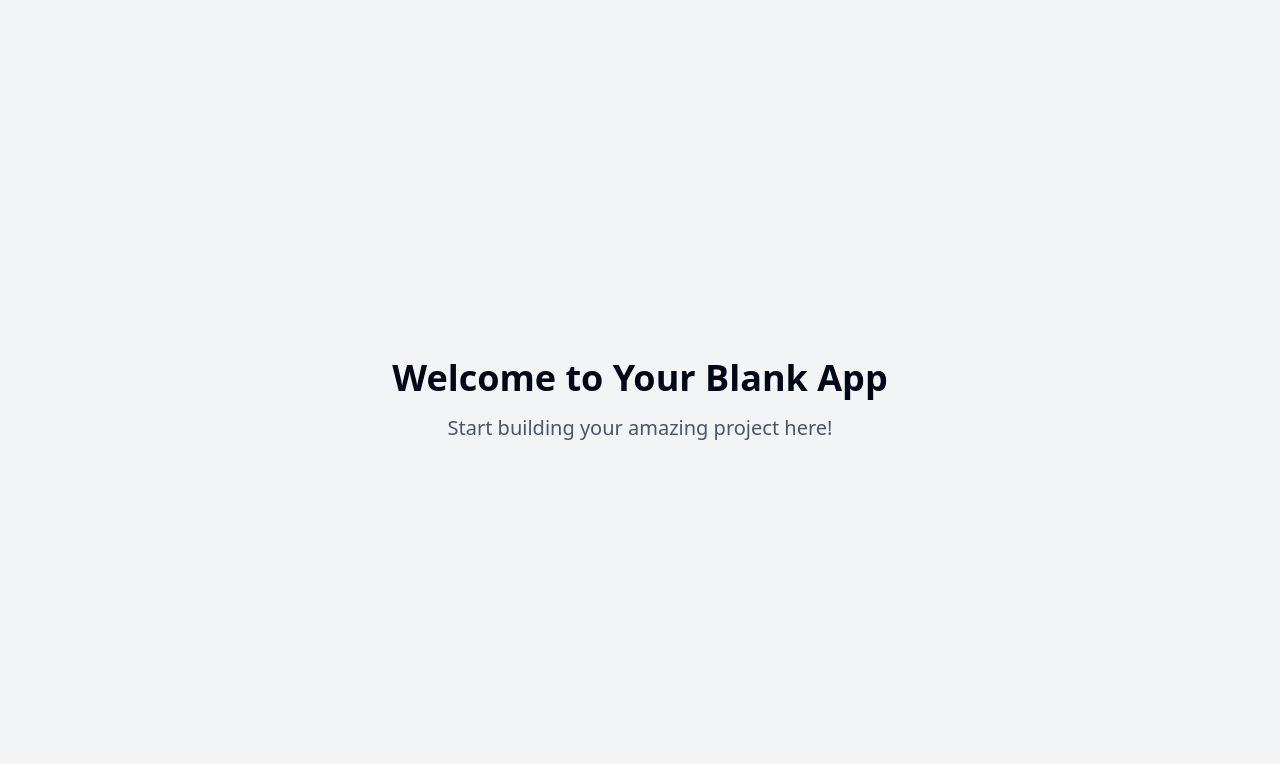
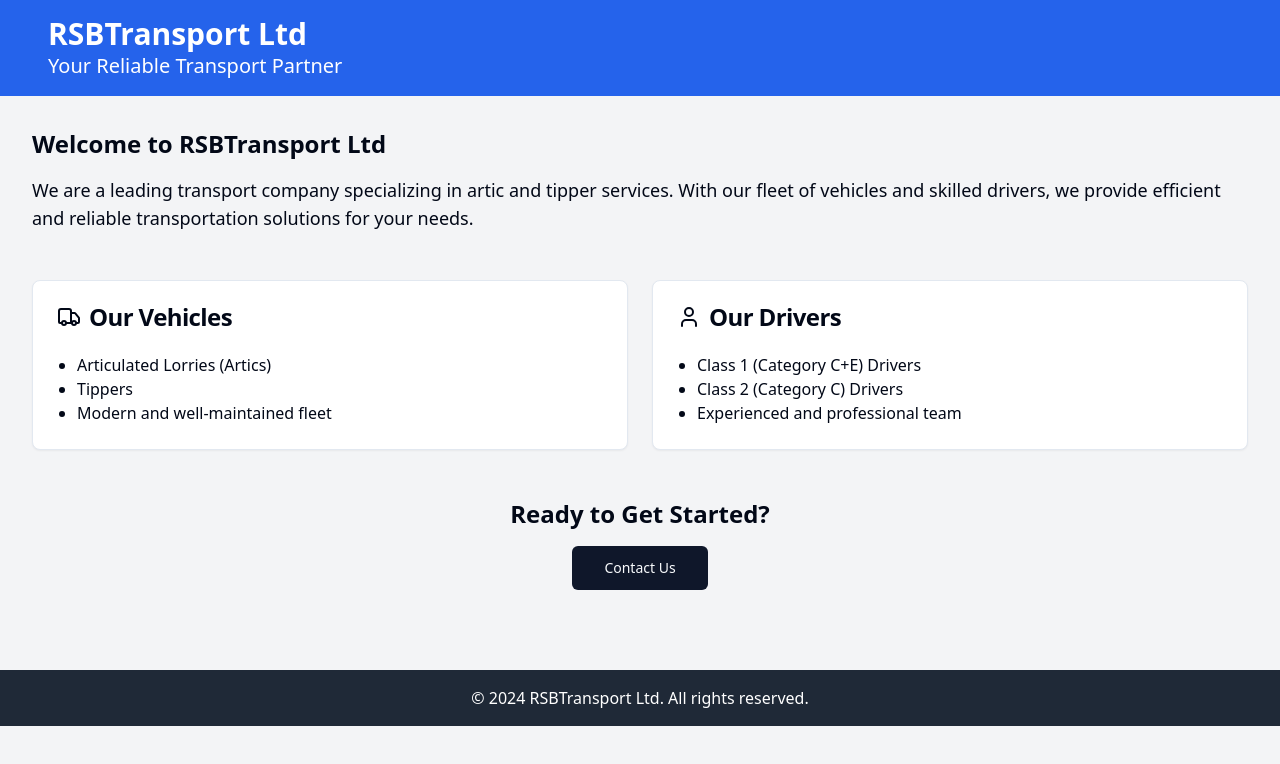
Before and after one commit to Derbyshire-Removals/transport-titanium-web, a React (Vite) app: page / in a window 1280 px wide. Shown: the top 764 px of the page. Built offline with nearby package versions, Linux system fonts and the light colour scheme.

Commit message:
Create website for RSBTransportLtd
Initialized a website for RSBTransportLtd.com, a transport company specializing in artic and tippers, offering both class 1 and class 2 services.
[skip gpt_engineer]

```diff
--- a/src/pages/Index.jsx
+++ b/src/pages/Index.jsx
@@ -1,12 +1,71 @@
-// Update this page (the content is just a fallback if you fail to update the page)
+import React from 'react';
+import { Button } from "@/components/ui/button";
+import { Card, CardHeader, CardTitle, CardDescription, CardContent } from "@/components/ui/card";
+import { TruckIcon, UserIcon } from 'lucide-react';
 
 const Index = () => {
   return (
-    <div className="min-h-screen flex items-center justify-center bg-gray-100">
-      <div className="text-center">
-        <h1 className="text-4xl font-bold mb-4">Welcome to Your Blank App</h1>
-        <p className="text-xl text-gray-600">Start building your amazing project here!</p>
-      </div>
+    <div className="min-h-screen bg-gray-100">
+      <header className="bg-blue-600 text-white p-4">
+        <div className="container mx-auto">
+          <h1 className="text-3xl font-bold">RSBTransport Ltd</h1>
+          <p className="text-xl">Your Reliable Transport Partner</p>
+        </div>
+      </header>
+
+      <main className="container mx-auto py-8">
+        <section className="mb-12">
+          <h2 className="text-2xl font-semibold mb-4">Welcome to RSBTransport Ltd</h2>
+          <p className="text-lg">
+            We are a leading transport company specializing in artic and tipper services.
+            With our fleet of vehicles and skilled drivers, we provide efficient and reliable
+            transportation solutions for your needs.
+          </p>
+        </section>
+
+        <section className="grid md:grid-cols-2 gap-6 mb-12">
+          <Card>
+            <CardHeader>
+              <CardTitle className="flex items-center">
+                <TruckIcon className="mr-2" /> Our Vehicles
+              </CardTitle>
+            </CardHeader>
+            <CardContent>
+              <ul className="list-disc pl-5">
+                <li>Articulated Lorries (Artics)</li>
+                <li>Tippers</li>
+                <li>Modern and well-maintained fleet</li>
+              </ul>
+            </CardContent>
+          </Card>
+
+          <Card>
+            <CardHeader>
+              <CardTitle className="flex items-center">
+                <UserIcon className="mr-2" /> Our Drivers
+              </CardTitle>
+            </CardHeader>
+            <CardContent>
+              <ul className="list-disc pl-5">
+                <li>Class 1 (Category C+E) Drivers</li>
+                <li>Class 2 (Category C) Drivers</li>
+                <li>Experienced and professional team</li>
+              </ul>
+            </CardContent>
+          </Card>
+        </section>
+
+        <section className="text-center">
+          <h2 className="text-2xl font-semibold mb-4">Ready to Get Started?</h2>
+          <Button size="lg">Contact Us</Button>
+        </section>
+      </main>
+
+      <footer className="bg-gray-800 text-white py-4 mt-12">
+        <div className="container mx-auto text-center">
+          <p>&copy; 2024 RSBTransport Ltd. All rights reserved.</p>
+        </div>
+      </footer>
     </div>
   );
 };
```
